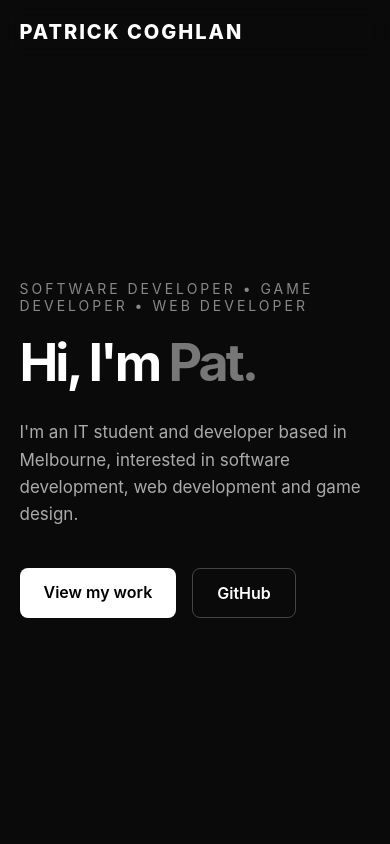
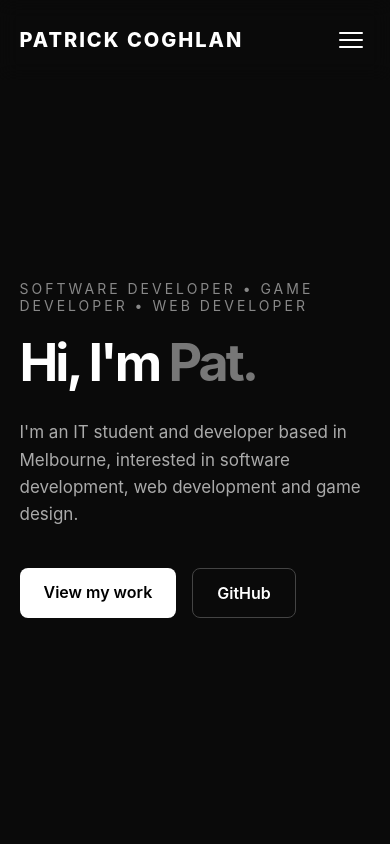
Before and after one commit to patrickcoghlan2212-oss/patrick-portfolio, a React (Vite) app in the folder patrick-portfolio/: page / in a window 390 px wide. Shown: the top 844 px of the page. Built offline with nearby package versions, Linux system fonts and the light colour scheme.

Commit message:
add responsive hamburger menu

```diff
--- a/patrick-portfolio/src/App.css
+++ b/patrick-portfolio/src/App.css
@@ -34,6 +34,9 @@
   font-size: 20px;
   font-weight: 800;
   letter-spacing: 2px;
+
+  color: white;
+  text-decoration: none;
 }
 
 .nav-links {
@@ -52,6 +55,64 @@
 
 .nav-links a:hover {
   color: white;
+}
+
+
+/* -------------------- */
+/* HAMBURGER BUTTON     */
+/* -------------------- */
+
+.hamburger {
+  display: none;
+
+  flex-direction: column;
+  justify-content: center;
+  align-items: center;
+
+  gap: 5px;
+
+  width: 40px;
+  height: 40px;
+
+  padding: 8px;
+
+  background: transparent;
+
+  border: none;
+
+  cursor: pointer;
+
+  position: relative;
+}
+
+.hamburger span {
+  display: block;
+
+  width: 24px;
+  height: 2px;
+
+  background: white;
+
+  border-radius: 2px;
+
+  transition:
+    transform 0.25s,
+    opacity 0.25s;
+}
+
+
+/* TURN HAMBURGER INTO X */
+
+.hamburger-open span:nth-child(1) {
+  transform: translateY(7px) rotate(45deg);
+}
+
+.hamburger-open span:nth-child(2) {
+  opacity: 0;
+}
+
+.hamburger-open span:nth-child(3) {
+  transform: translateY(-7px) rotate(-45deg);
 }
 
 
@@ -312,9 +373,76 @@
     padding: 20px 5%;
   }
 
+
+  /* SHOW HAMBURGER */
+
+  .hamburger {
+    display: flex;
+
+    z-index: 1001;
+  }
+
+
+  /* MOBILE NAV MENU */
+
   .nav-links {
-    display: none;
+    position: absolute;
+
+    top: 100%;
+    left: 0;
+
+    width: 100%;
+
+    display: flex;
+    flex-direction: column;
+
+    gap: 0;
+
+    padding: 10px 5% 25px;
+
+    background: rgba(10, 10, 10, 0.98);
+
+    backdrop-filter: blur(10px);
+
+    border-top: 1px solid #222222;
+
+    opacity: 0;
+
+    transform: translateY(-10px);
+
+    pointer-events: none;
+
+    transition:
+      opacity 0.25s,
+      transform 0.25s;
   }
+
+
+  /* OPEN MOBILE MENU */
+
+  .nav-links.nav-open {
+    opacity: 1;
+
+    transform: translateY(0);
+
+    pointer-events: auto;
+  }
+
+
+  /* MOBILE NAV LINKS */
+
+  .nav-links a {
+    width: 100%;
+
+    padding: 18px 0;
+
+    font-size: 16px;
+
+    border-bottom: 1px solid #222222;
+  }
+
+
+  /* HERO */
 
   .hero {
     padding-left: 5%;
@@ -329,13 +457,26 @@
     font-size: 17px;
   }
 
+  .hero-buttons {
+    flex-wrap: wrap;
+  }
+
+
+  /* SECTIONS */
+
   .section {
     padding: 90px 5%;
   }
 
+
+  /* PROJECTS */
+
   .project-grid {
     grid-template-columns: 1fr;
   }
+
+
+  /* FOOTER */
 
   .footer {
     flex-direction: column;
--- a/patrick-portfolio/src/App.jsx
+++ b/patrick-portfolio/src/App.jsx
@@ -10,7 +10,6 @@ import Footer from "./components/Footer";
 function App() {
   return (
     <div className="website">
-
       <Navbar />
 
       <main>
@@ -21,7 +20,6 @@ function App() {
       </main>
 
       <Footer />
-
     </div>
   );
 }
--- a/patrick-portfolio/src/components/Navbar.jsx
+++ b/patrick-portfolio/src/components/Navbar.jsx
@@ -1,18 +1,50 @@
+import { useState } from "react";
+
 function Navbar() {
+  const [menuOpen, setMenuOpen] = useState(false);
+
+  function toggleMenu() {
+    setMenuOpen(!menuOpen);
+  }
+
+  function closeMenu() {
+    setMenuOpen(false);
+  }
+
   return (
     <header className="navbar">
+      <a href="#home" className="logo" onClick={closeMenu}>
+        PATRICK COGHLAN
+      </a>
 
-      <div className="logo">
-        PATRICK COGHLAN
-      </div>
+      <nav className={`nav-links ${menuOpen ? "nav-open" : ""}`}>
+        <a href="#home" onClick={closeMenu}>
+          Home
+        </a>
 
-      <nav className="nav-links">
-        <a href="#home">Home</a>
-        <a href="#about">About</a>
-        <a href="#projects">Projects</a>
-        <a href="#contact">Contact</a>
+        <a href="#about" onClick={closeMenu}>
+          About
+        </a>
+
+        <a href="#projects" onClick={closeMenu}>
+          Projects
+        </a>
+
+        <a href="#contact" onClick={closeMenu}>
+          Contact
+        </a>
       </nav>
 
+      <button
+        className={`hamburger ${menuOpen ? "hamburger-open" : ""}`}
+        onClick={toggleMenu}
+        aria-label="Toggle navigation menu"
+        aria-expanded={menuOpen}
+      >
+        <span></span>
+        <span></span>
+        <span></span>
+      </button>
     </header>
   );
 }
```
